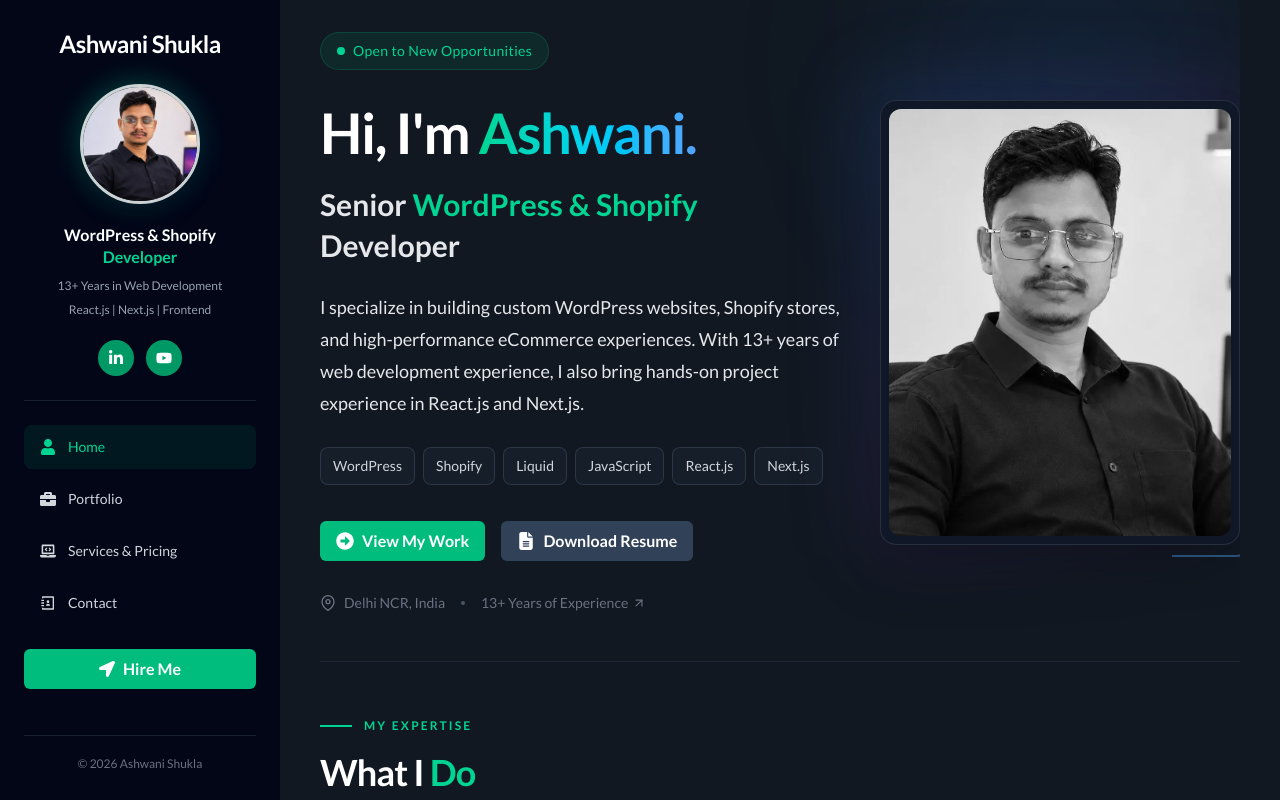
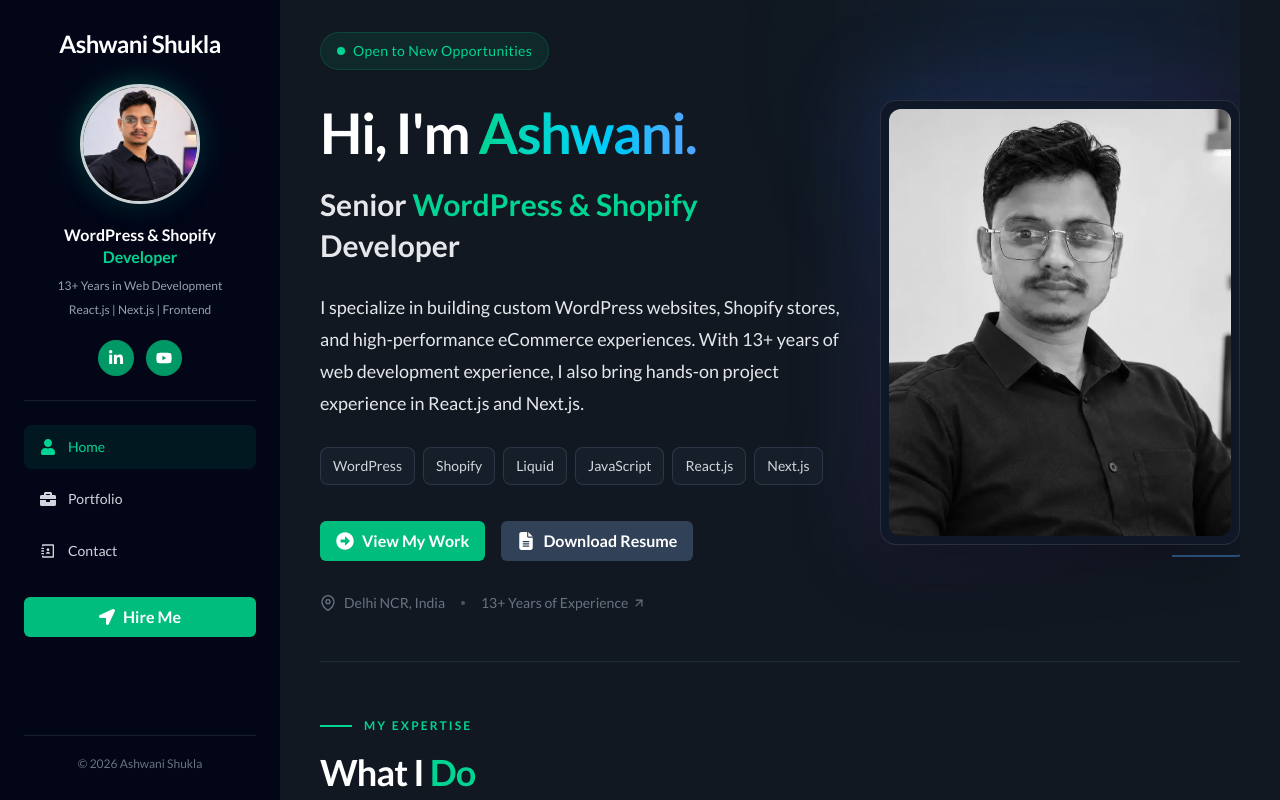
Before and after one commit to ashwanishukla669/portfolio, a Next.js app: page / in a window 1280 px wide. Shown: the top 800 px of the page. Built offline with nearby package versions, Linux system fonts and the light colour scheme.

Commit message:
remove price tab

```diff
--- a/app/components/ui/navigation.ts
+++ b/app/components/ui/navigation.ts
@@ -28,11 +28,11 @@ export const NAV_ITEMS: NavItem[] = [
     href: "/portfolio",
     icon: FaBriefcase,
   },
-  {
-    label: "Services & Pricing",
-    href: "/services-pricing",
-    icon: FaLaptopCode,
-  },
+  // {
+  //   label: "Services & Pricing",
+  //   href: "/services-pricing",
+  //   icon: FaLaptopCode,
+  // },
   {
     label: "Contact",
     href: "/contact",
```
